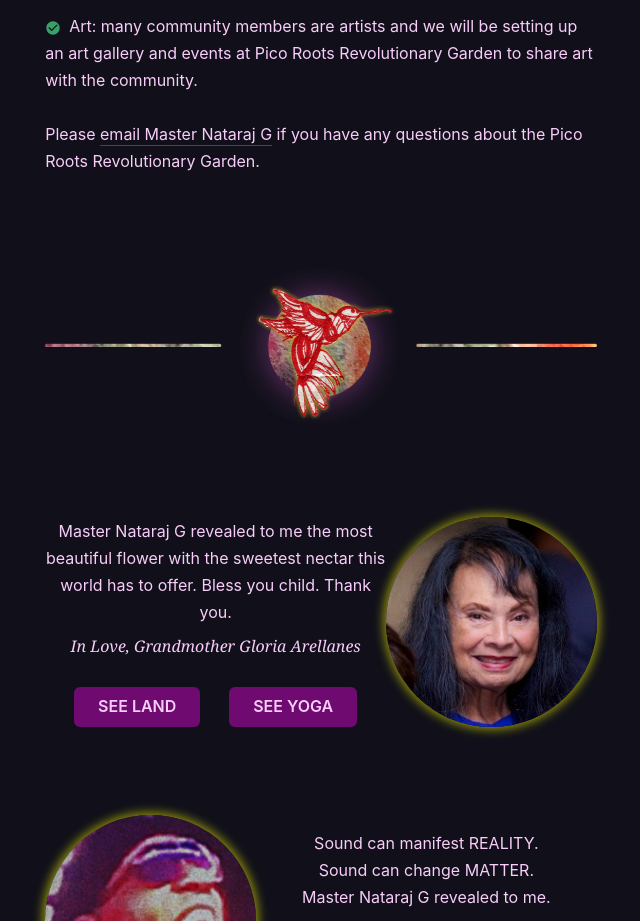
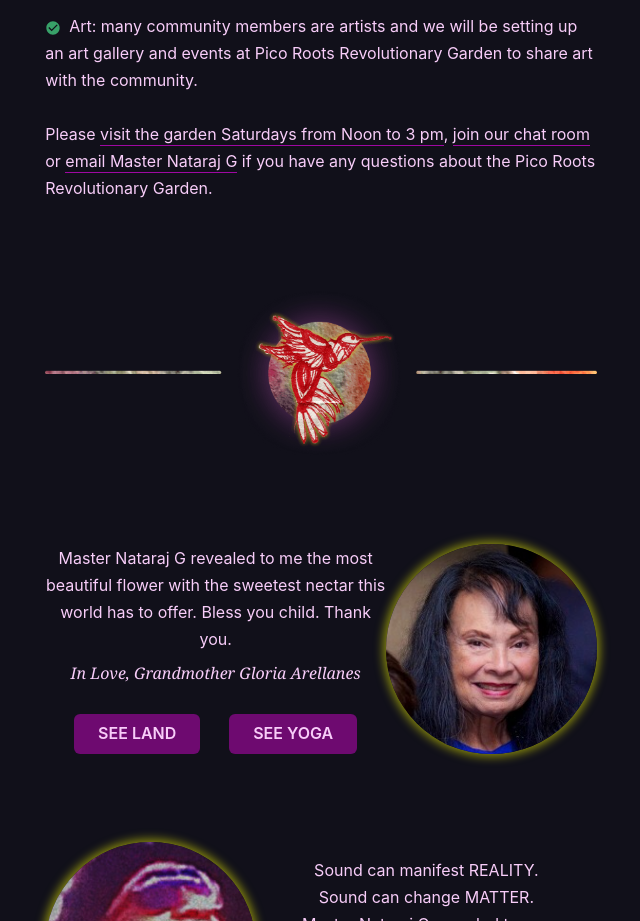
Before and after one commit to natarajgcb/natarajg, a Next.js app: page /land/picoroots in a window 1280 px wide. Shown: the part 3820-4741 px from the top of the page, without its empty margins (319-959 px from the left). Built offline with nearby package versions, Linux system fonts and the light colour scheme.

Commit message:
Adding "help" links

```diff
--- a/pages/land/picoroots.js
+++ b/pages/land/picoroots.js
@@ -118,7 +118,7 @@ export default function YogaPico() {
       </List>
 
       <MNGBody>
-        Please <a href="mailto:one@natarajg.space?subject=Yoga" rel="noreferrer" target="_blank">email Master Nataraj G</a> if you have any questions about the Pico Roots Revolutionary Garden.
+        Please <a href="https://goo.gl/maps/w91urxADWXNq1zhe8" target="_blank" rel="noreferrer">visit the garden Saturdays from Noon to 3 pm</a>, <a href="https://matrix.to/#/#picoroots:matrix.org" target="_blank" rel="noreferrer">join our chat room</a> or <a href="mailto:one@natarajg.space?subject=PicoRoots" rel="noreferrer" target="_blank">email Master Nataraj G</a> if you have any questions about the Pico Roots Revolutionary Garden.
       </MNGBody>
 
       <MNGHummingbirdSpacer />
```
